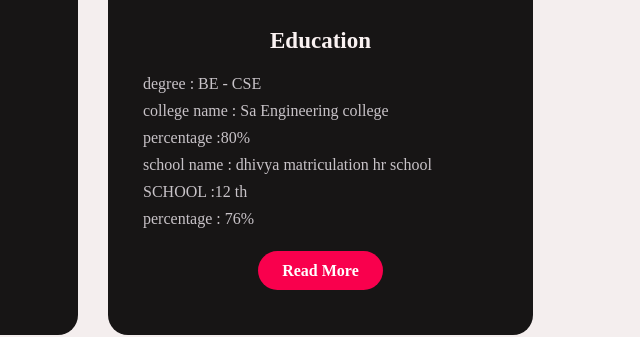
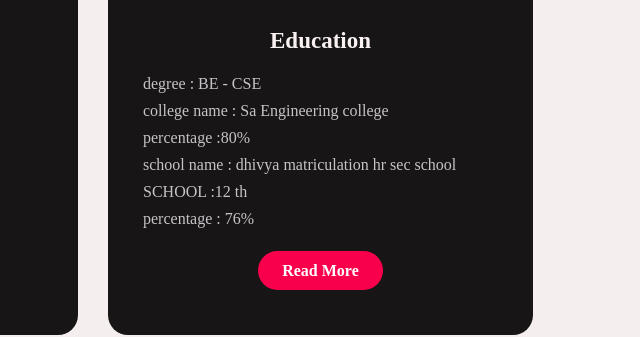
Before and after one commit to fullstack2gather/porfolio, a plain HTML site: page contact.html in a window 1280 px wide. Shown: the part 248-585 px from the top of the page, 567-1207 px from the left. Drawn offline with Linux system fonts and the light colour scheme.

Commit message:
Update contact.html

```diff
--- a/contact.html
+++ b/contact.html
@@ -43,7 +43,7 @@
              college name : Sa Engineering college<br>
              percentage :80%<br>
 
-            school name : dhivya matriculation hr school<br>
+            school name : dhivya matriculation hr  sec school<br>
             SCHOOL :12 th<br>
             percentage : 76%<br>
              </p>
```
